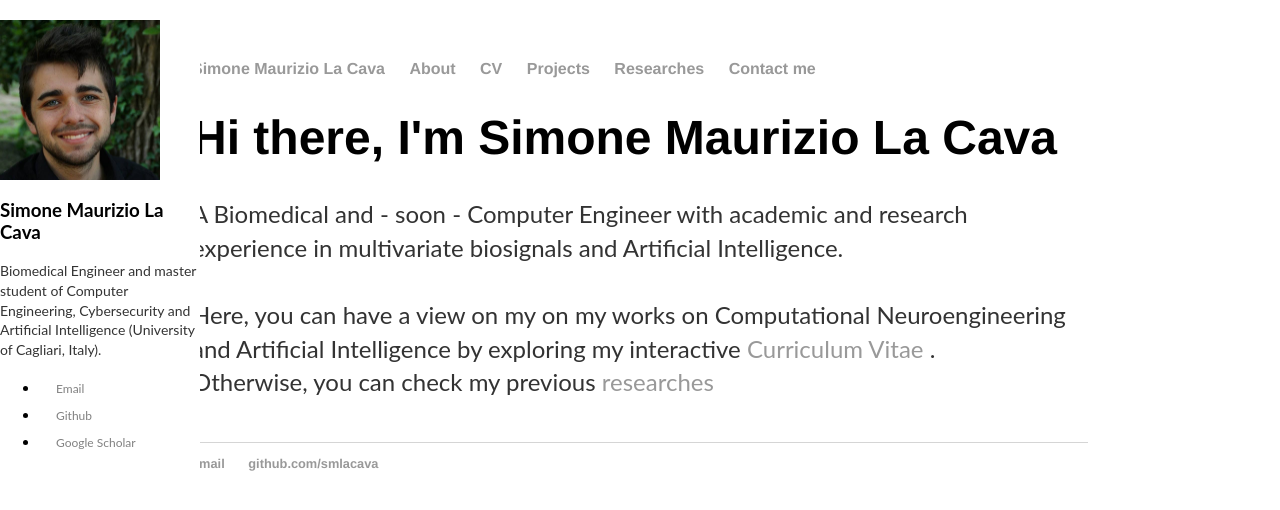
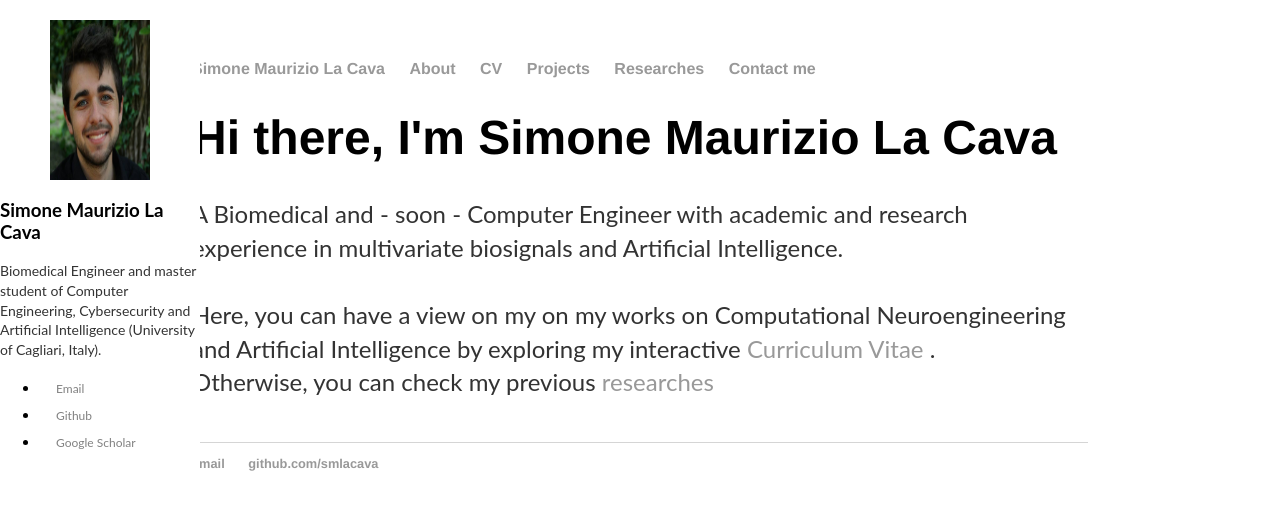
Before and after one commit to smlacava/smlacava.github.io, a Jekyll site: the page built from index.html, in a window 1280 px wide. Shown: the top 510 px of the page. Built offline with Jekyll 4.4.1, drawn with Linux system fonts in a browser that asks for light colours.

Commit message:
Update default.html

```diff
--- a/_layouts/default.html
+++ b/_layouts/default.html
@@ -9,6 +9,13 @@
 		<style>
 		body {
   			font-family: "Lato", sans-serif;
+		}
+
+		.center {
+  			display: block;
+  			margin-left: auto;
+  			margin-right: auto;
+  			width: 50%;
 		}
 
 		.sidenav {
@@ -52,7 +59,7 @@
 		<body>
 			<div class="sidenav">
 				<div class="author__avatar">
-					<img src="https://smlacava.github.io/images/SMLC_profile.jpg" class="author__avatar" alt="Simone Maurizio La Cava" align="middle" width="160" height="160">
+					<img src="https://smlacava.github.io/images/SMLC_profile.jpg" class="center" alt="Simone Maurizio La Cava" align="middle" width="160" height="160">
 				</div>
 				<div class="author__content">
 					<h3 class="author__name">Simone Maurizio La Cava</h3>
```
